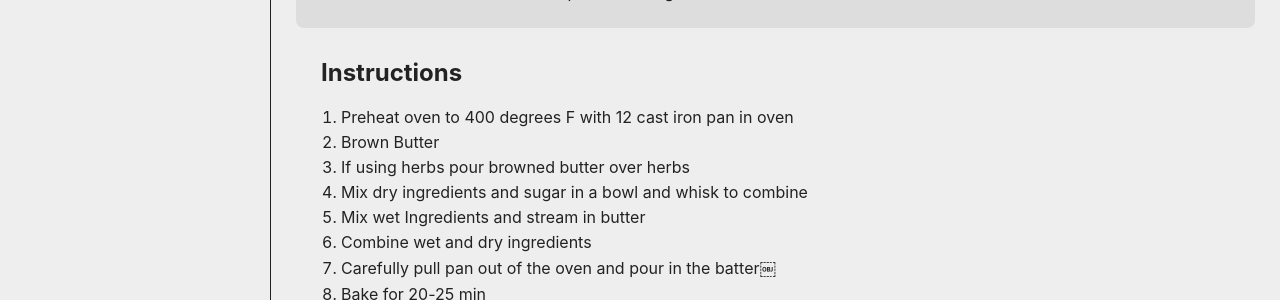
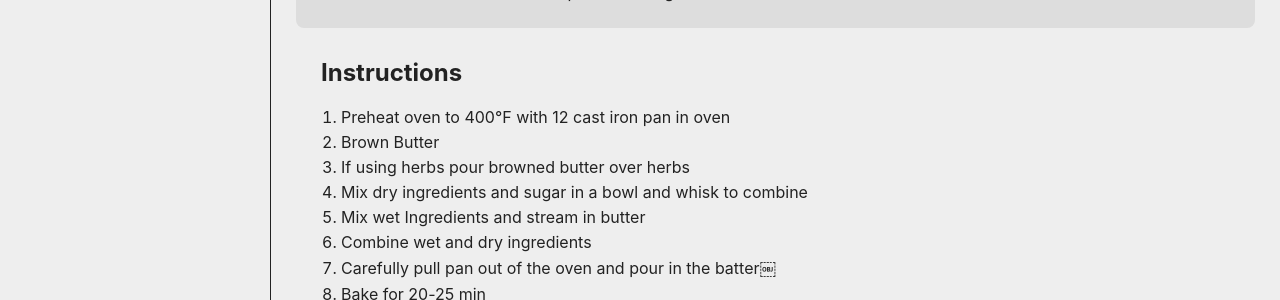
Before and after one commit to qjack001/Git-Cooking, a Jekyll site: the page built from _posts/treats/2020-06-20-cornbread.md, in a window 1280 px wide and 1083 px high. Shown: the part 545-845 px from the top of the window. Built offline with Jekyll 4.4.1, drawn with Linux system fonts in a browser that asks for light colours.

Commit message:
fix degree sign

```diff
--- a/_posts/treats/2020-06-20-cornbread.md
+++ b/_posts/treats/2020-06-20-cornbread.md
@@ -28,7 +28,7 @@ Makes 1 12 inch cornbread
 
 ## Instructions
 
-1. Preheat oven to 400 degrees F with 12 cast iron pan in oven
+1. Preheat oven to 400°F with 12 cast iron pan in oven
 2. Brown Butter
 3. If using herbs pour browned butter over herbs
 4. Mix dry ingredients and sugar in a bowl and whisk to combine
```
